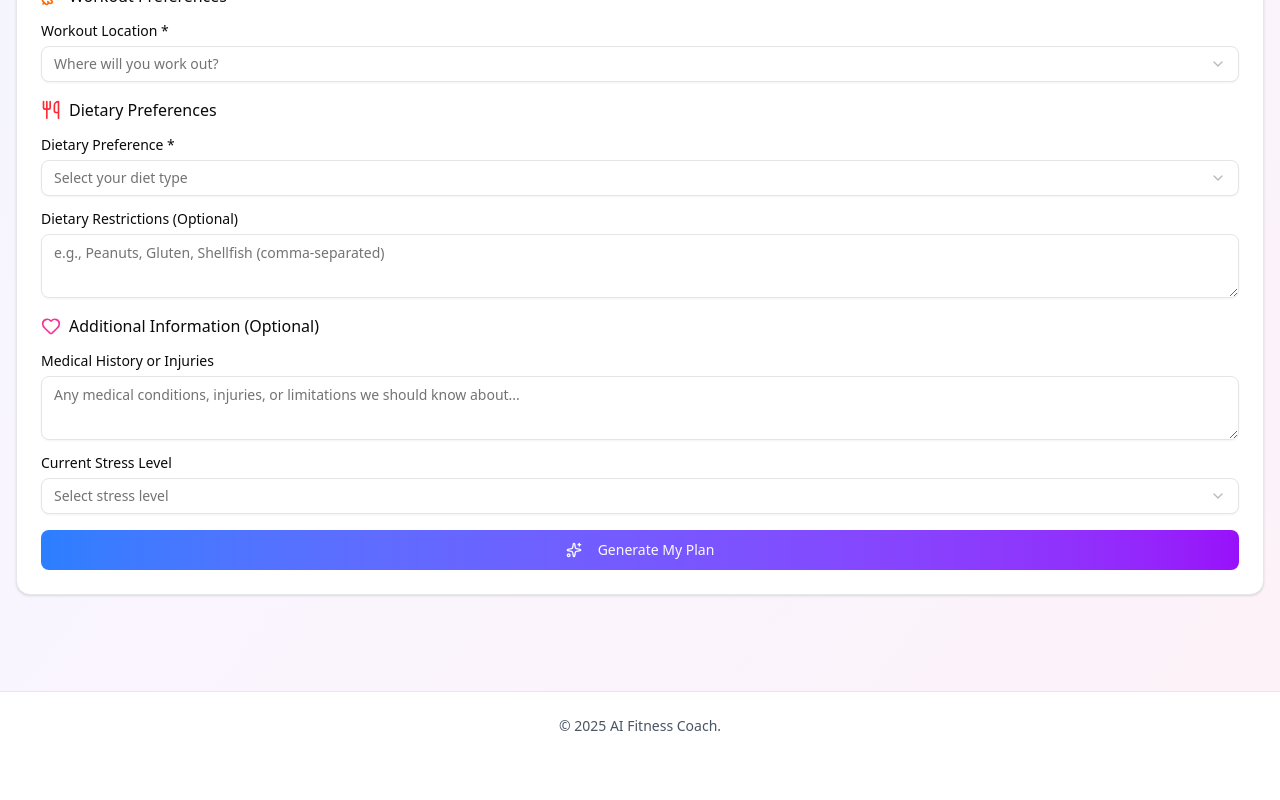
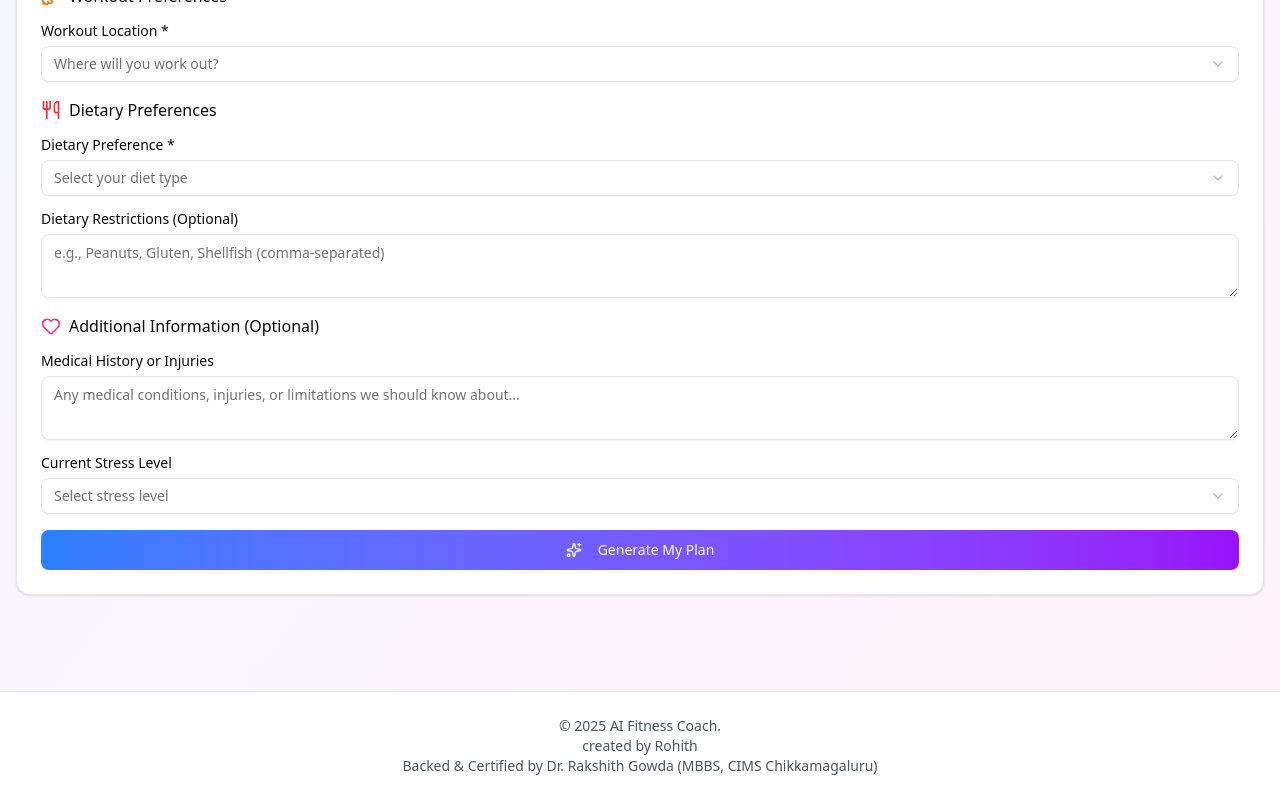
Before and after one commit to Rohitth10e/Ai-fitnesswebapp, a React (Vite) app in the folder frontend/: page / in a window 1280 px wide. Shown: the part 910-1710 px from the top of the page. Before the commit the page ends 1670 px from the top, so only its background shows below. Built offline with nearby package versions, Linux system fonts and the light colour scheme.

Commit message:
Update footer with creator and certification details
Added creator and certification information to footer.

```diff
--- a/frontend/src/App.jsx
+++ b/frontend/src/App.jsx
@@ -95,6 +95,8 @@ function App() {
         <div className="container mx-auto px-4 py-6 text-center">
           <p className={`text-sm ${theme === 'dark' ? 'text-gray-400' : 'text-gray-600'}`}>
             © 2025 AI Fitness Coach.
+            <p>created by Rohith</p>
+            <p>Backed & Certified by Dr. Rakshith Gowda (MBBS, CIMS Chikkamagaluru)</p>
           </p>
         </div>
       </footer>
```
